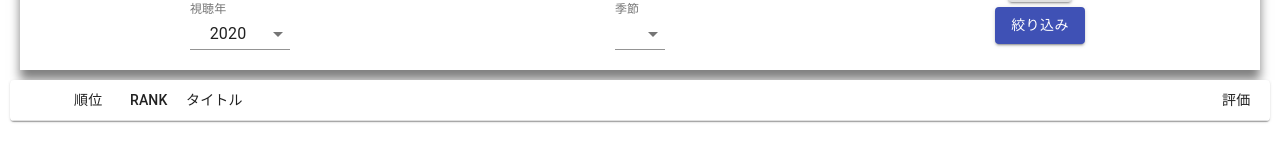
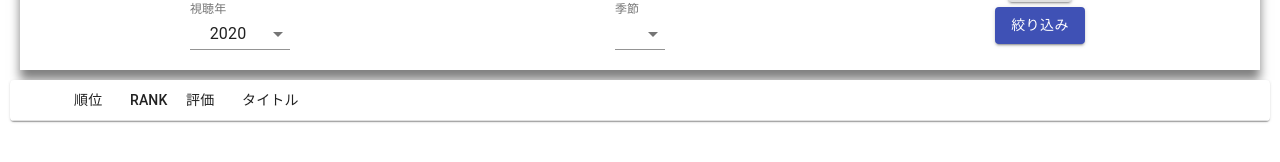
Before and after one commit to hirarira/Animel, a React (Create React App) app: page / in a window 1280 px wide. Shown: the part 168-330 px from the top of the page. Built offline with nearby package versions, Linux system fonts and the light colour scheme.

Commit message:
表示順を入れ替え

```diff
--- a/src/pages/WatchAnimeList/ShowAnimeReview.tsx
+++ b/src/pages/WatchAnimeList/ShowAnimeReview.tsx
@@ -27,8 +27,8 @@ const ShowAnimeReview: React.FC<Props> = ((props: Props)=>{
             <TableCell className={`${classes.cell} ${classes.rank}`}></TableCell>
             <TableCell className={`${classes.cell} ${classes.rank}`}>順位</TableCell>
             <TableCell className={`${classes.cell} ${classes.rank}`}>RANK</TableCell>
+            <TableCell className={`${classes.cell} ${classes.rank}`}>評価</TableCell>
             <TableCell className={classes.cell}>タイトル</TableCell>
-            <TableCell className={`${classes.cell} ${classes.rank}`}>評価</TableCell>
           </TableRow>
         </TableHead>
         <TableBody>
--- a/src/pages/WatchAnimeList/ShowOneAnimeReview.tsx
+++ b/src/pages/WatchAnimeList/ShowOneAnimeReview.tsx
@@ -51,8 +51,8 @@ const ShowOneAnimeReview: React.FC<Props> = ((props: Props)=>{
         </TableCell>
         <TableCell className={`${classes.cell} ${classes.rank}`}>{props.idx+1}</TableCell>
         <TableCell className={classes.cell}>{props.review.rank.name}</TableCell>
+        <TableCell className={classes.cell}>{props.review.rate}</TableCell>
         <TableCell className={classes.cell}>{props.review.title}</TableCell>
-        <TableCell className={classes.cell}>{props.review.rate}</TableCell>
       </TableRow>
       <TableRow>
         <TableCell className={classes.hiddenCell} colSpan={5}>
```
